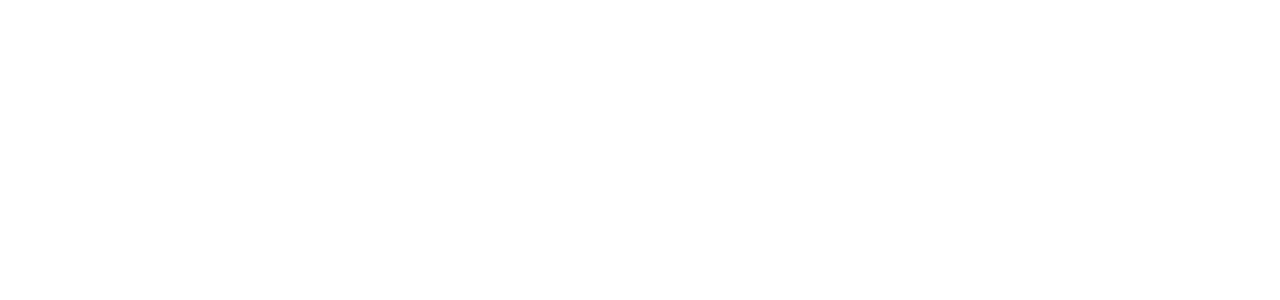
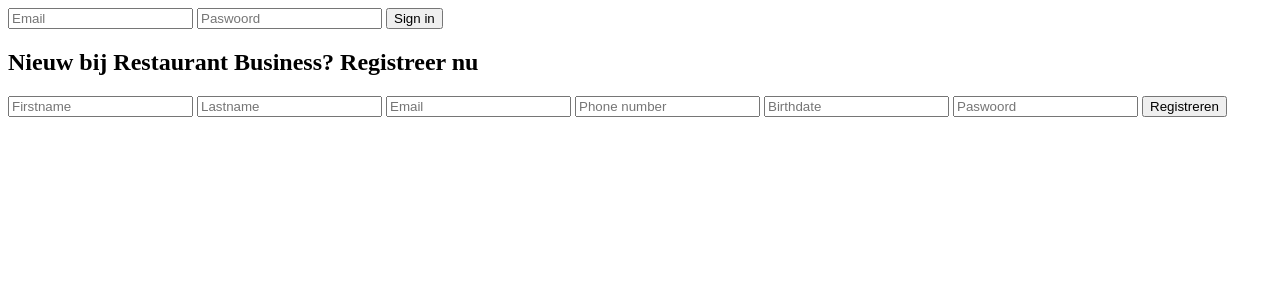
Before and after one commit to watchthemoon/PhpProject, a PHP site: page / in a window 1280 px wide. Before the commit the part shown is empty. Shown: the top 300 px of the page. Run offline with PHP 8.4, Linux system fonts and the light colour scheme.

Commit message:
Inloggen pagina

```diff
--- a/index.php
+++ b/index.php
@@ -1,3 +1,36 @@
 <?php
 	include_once('classes/Db.class.php');
 ?>
+<!doctype html>
+<html lang="en">
+<head>
+	<meta charset="UTF-8">
+	<title>Home</title>
+</head>
+<body>
+	<section id="login">
+		<form action="" method="post">
+		<input type="text" name="email" placeholder="Email" />
+		<input type="password" name="password" placeholder="Paswoord" />
+
+		<input type="submit" name="btnLogin" value="Sign in" />
+		</form>
+
+	</section>
+
+	<section id="signup">
+
+		<h2>Nieuw bij Restaurant Business? <span>Registreer nu</span></h2>
+		<form action="" method="post">
+		<input type="text" name="firstname" placeholder="Firstname" />
+		<input type="text" name="name" placeholder="Lastname" />
+		<input type="email" name="email" placeholder="Email" />
+		<input type="text" name="phonenumber" placeholder="Phone number" />
+		<input type="text" name="birthdate" placeholder="Birthdate" />
+		<input type="password" name="password" placeholder="Paswoord" />
+		<input type="submit" name="btnSignup" value="Registreren" />
+		</form>
+
+	</section>
+</body>
+</html>
```
Also changed, not shown: 1 other file.
